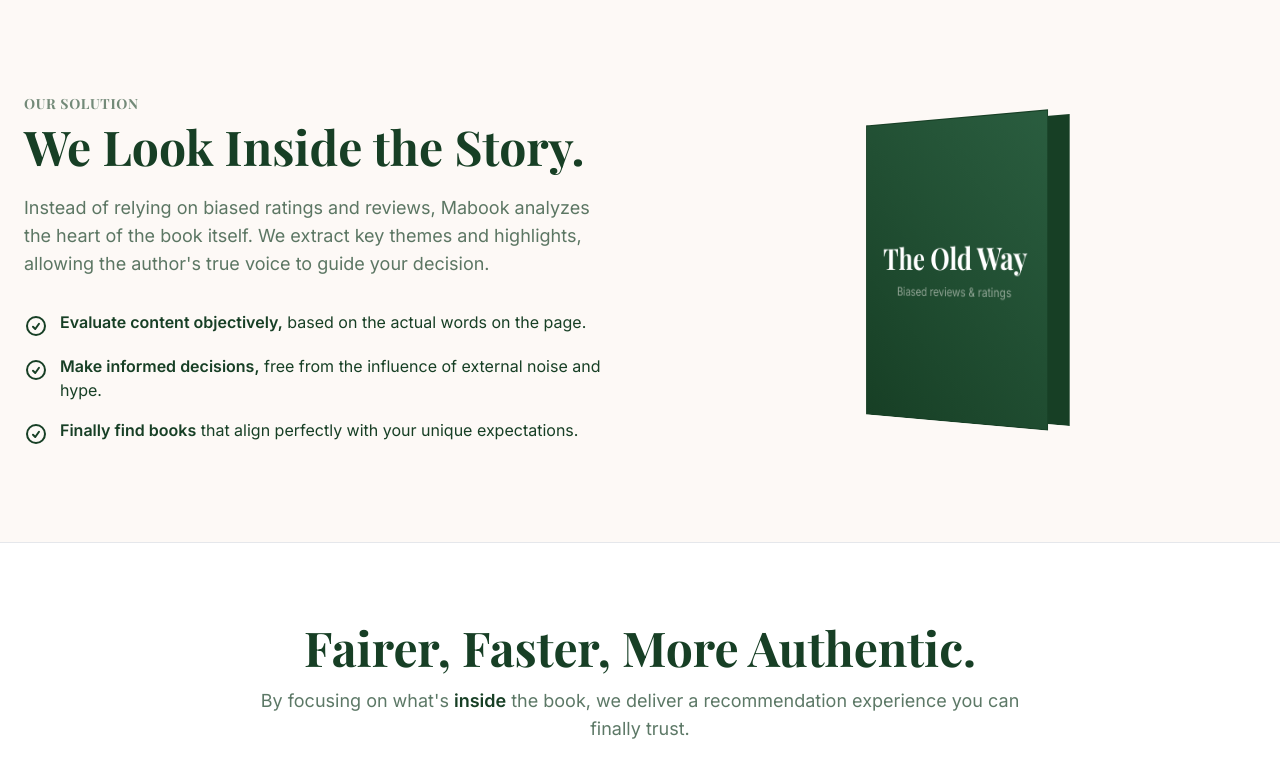
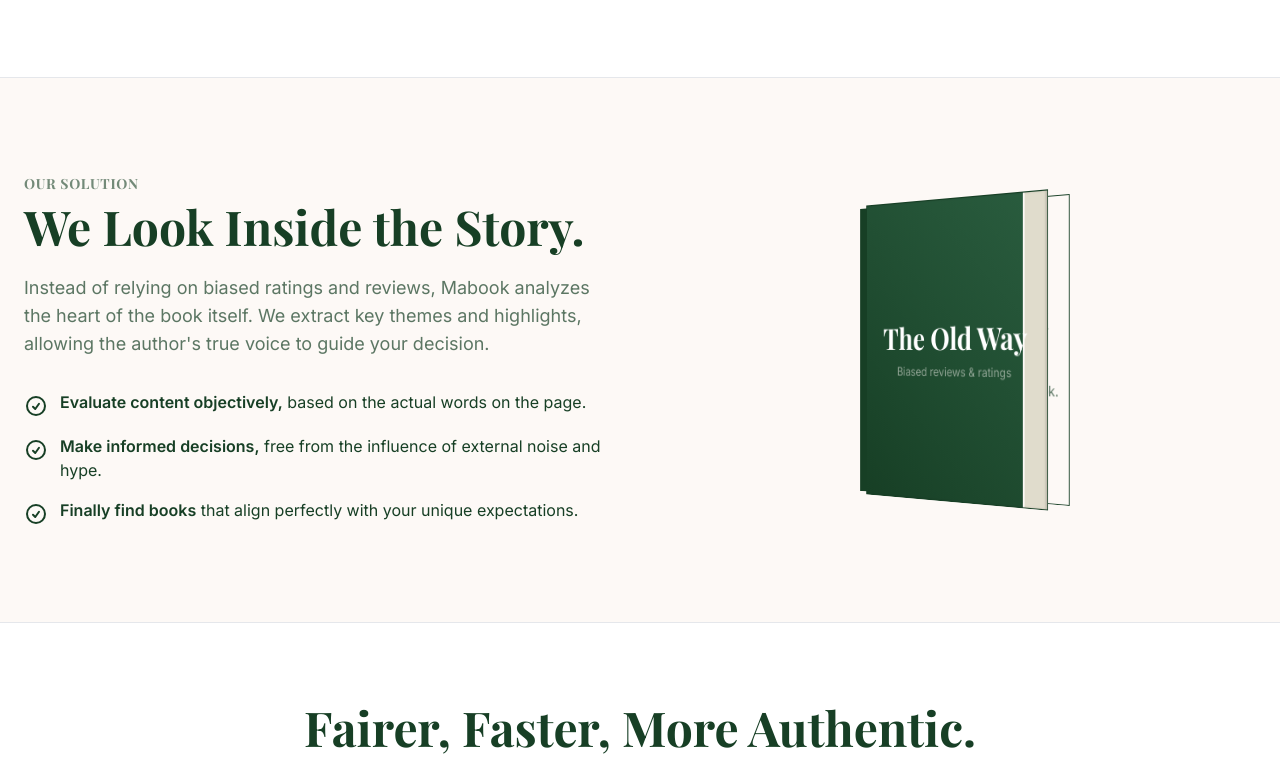
Before and after one commit to mrRoundy/mabook-random-shit, a plain HTML site: page mabook-web-Goo/public/why_us.html in a window 1280 px wide. Shown: the part 1422-2186 px from the top of the page. Drawn offline with nearby package versions, Linux system fonts and the light colour scheme.

Commit message:
Add files via upload

```diff
--- a/mabook-web-Goo/public/why_us.html
+++ b/mabook-web-Goo/public/why_us.html
@@ -8,6 +8,9 @@
     <link rel="preconnect" href="https://fonts.googleapis.com">
     <link rel="preconnect" href="https://fonts.gstatic.com" crossorigin>
     <link href="https://fonts.googleapis.com/css2?family=Playfair+Display:wght@700;900&family=Inter:wght@400;600&display=swap" rel="stylesheet">
+
+    <link rel="stylesheet" href="style1.css">
+
     <style>
         /* --- Core Theme & Typography --- */
         body {
@@ -69,8 +72,26 @@
         }
         .book-cover {
         transform: translateZ(20px);
-            /* Elegant green gradient for a rich, textured look */
         background: linear-gradient(45deg, #173F25, #2a5d3f);
+        box-shadow:
+        inset -2px 0 2px rgba(0, 0, 0, 0.15),
+        inset -25px 0 0 #e0dccc,
+        inset -27px 0 0 #fdf9f6;
+        }
+        /* Add this entire new rule */
+        .cover-content {
+        width: 100%;
+        height: 100%;
+        display: flex;
+        flex-direction: column;
+        justify-content: center;
+        align-items: center;
+        text-align: center;
+        padding: 20px;
+        }
+        .cover-content {
+            width: 100%;
+            height: 100%;
             display: flex;
             flex-direction: column;
             justify-content: center;
@@ -79,30 +100,39 @@
             padding: 20px;
         }
         .book-spine {
-            width: 40px;
+            width: 45px;
             height: 100%;
             background: #173F25;
-            transform: rotateY(-90deg) translateX(-20px);
+            transform: rotateY(-180deg) translateX(-20px);
             transform-origin: left;
+            color: white;
+            display: flex;
+            align-items: center;
+            justify-content: center;
+            padding: 1rem 0;
+            writing-mode: vertical-rl; /* This makes the text vertical */
+            text-orientation: mixed;
+            text-align: center;
+            overflow: hidden;
+            white-space: nowrap; /* Prevents the title from wrapping */
         }
          .book-back {
             transform: rotateY(180deg) translateZ(20px);
-            background-color: #173F25;
+            background-color: #FDF9F6; /* Changed to cream to match page */
+            display: flex; /* Added to center content */
+            justify-content: center; /* Added to center content */
+            align-items: center; /* Added to center content */
         }
         .book-content {
-            position: absolute;
-            top: 50%;
-            left: 50%;
-            transform: translate(-50%, -50%);
-            opacity: 0;
-            transition: opacity 0.5s ease-in-out 0.7s;
-        }
-        .book-container:hover .book-content {
-           opacity: 1;
+            text-align: center;
+            color: #173F25;
+            transform: rotateY(180deg);
         }
     </style>
 </head>
 <body class="overflow-x-hidden">
+
+    <div id="navbar-container"></div>
 
     <main>
 
@@ -185,15 +215,20 @@
                         <div class="book-container">
                             <div class="book">
                                 <div class="book-cover">
+                                    <div class="cover-content">
                                      <h3 class="text-white font-bold text-3xl" style="font-family: 'Playfair Display', serif;">The Old Way</h3>
                                      <p class="text-xs text-[#FDF9F6]/50 mt-2">Biased reviews & ratings</p>
                                 </div>
-                                <div class="book-spine"></div>
-                                <div class="book-back"></div>
                             </div>
-                             <div class="book-content text-[#173F25] text-center">
+                                <div class="book-spine">
+                                  <h3 style="font-family: 'Playfair Display', serif;">The Mabook Way</h3>
+                                </div>
+                                <div class="book-back">
+                                    <div class="book-content">
                                         <h3 class="font-bold text-3xl" style="font-family: 'Playfair Display', serif;">The Mabook Way</h3>
                                         <p class="mt-2 text-sm text-[#173F25]/70">Insights from within the book.</p>
+                                    </div>
+                                </div>
                             </div>
                         </div>
                     </div>
@@ -225,7 +260,7 @@
                      <div class="text-center reveal p-6" style="transition-delay: 400ms;">
                          <svg xmlns="http://www.w3.org/2000/svg" class="h-12 w-12 mx-auto mb-4 text-[#173F25]" fill="none" viewBox="0 0 24 24" stroke="currentColor" stroke-width="1.5"><path stroke-linecap="round" stroke-linejoin="round" d="M9 12.75L11.25 15 15 9.75M21 12a9 9 0 11-18 0 9 9 0 0118 0z" /></svg>
                         <h4 class="text-2xl font-bold mb-2">Experience True Transparency</h4>
-                        <p class="text-[#173F25]/70">Get fairer, more honest, and deeply relevant recommendations that honor your unique perspective.</p>
+                        <p class="text-[#173F25]/70">Get more fair, honest, and deeply relevant recommendations that honor your unique perspective.</p>
                     </div>
                 </div>
             </div>
@@ -248,8 +283,14 @@
         </div>
     </footer>
 
+    <script src="componentLoader.js"></script>
     <script>
-        // JavaScript for scroll-triggered animations (no changes needed here, it's perfect)
+        document.addEventListener('DOMContentLoaded', () => {
+            // This loads the nav.html into the navbar-container div
+            loadComponent('nav.html', 'navbar-container', initializeNavbar);
+        });
+
+        // JavaScript for scroll-triggered animations
         const observer = new IntersectionObserver((entries) => {
             entries.forEach(entry => {
                 if (entry.isIntersecting) {
```
Lines whose indentation alone changed are shown as unchanged.
